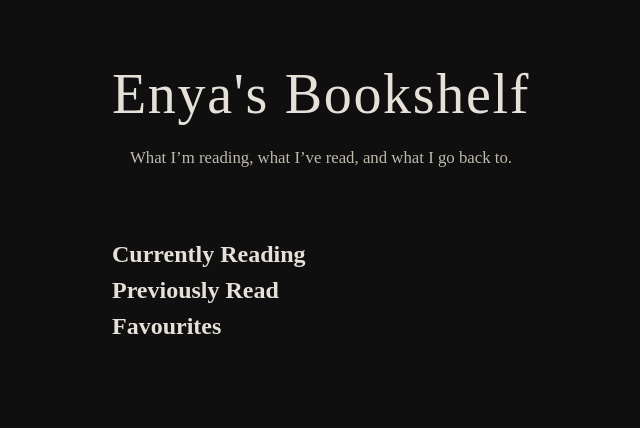
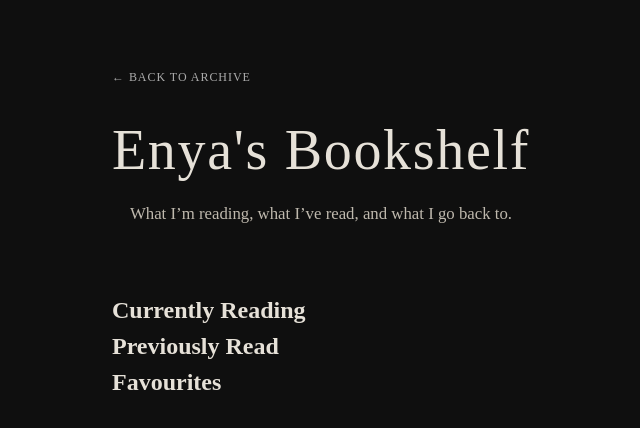
Before and after one commit to enyaf/JADE-2026, a React (Vite) app: page /JADE-2026/bookshelf in a window 1280 px wide. Shown: the top 428 px of the page, without its empty margins (319-959 px from the left). Built offline with nearby package versions, Linux system fonts and the light colour scheme.

Commit message:
back to homepage button

```diff
--- a/src/App.css
+++ b/src/App.css
@@ -186,3 +186,21 @@ body {
   text-transform: uppercase;
   color: rgba(255, 255, 255, 0.8);
 }
+
+.bookshelf-back {
+  margin-bottom: 2rem;
+}
+
+.back-link {
+  font-size: 0.75rem;
+  letter-spacing: 0.08em;
+  text-transform: uppercase;
+  text-decoration: none;
+  color: rgba(255, 255, 255, 0.65);
+  transition: color 0.25s ease, transform 0.2s ease;
+}
+
+.back-link:hover {
+  color: #ffffff;
+  transform: translateX(-2px);
+}
--- a/src/Bookshelf.jsx
+++ b/src/Bookshelf.jsx
@@ -1,6 +1,14 @@
+import { Link } from "react-router-dom";
+
 function Bookshelf() {
   return (
     <div className="page">
+       {/* BACK BUTTON */}
+      <div className="bookshelf-back">
+        <Link to="/" className="back-link">
+          ← Back to Archive
+        </Link>
+      </div>
       <header className="header">
         <h1 className="name">Enya's Bookshelf</h1>
         <p className="blurb">
```
